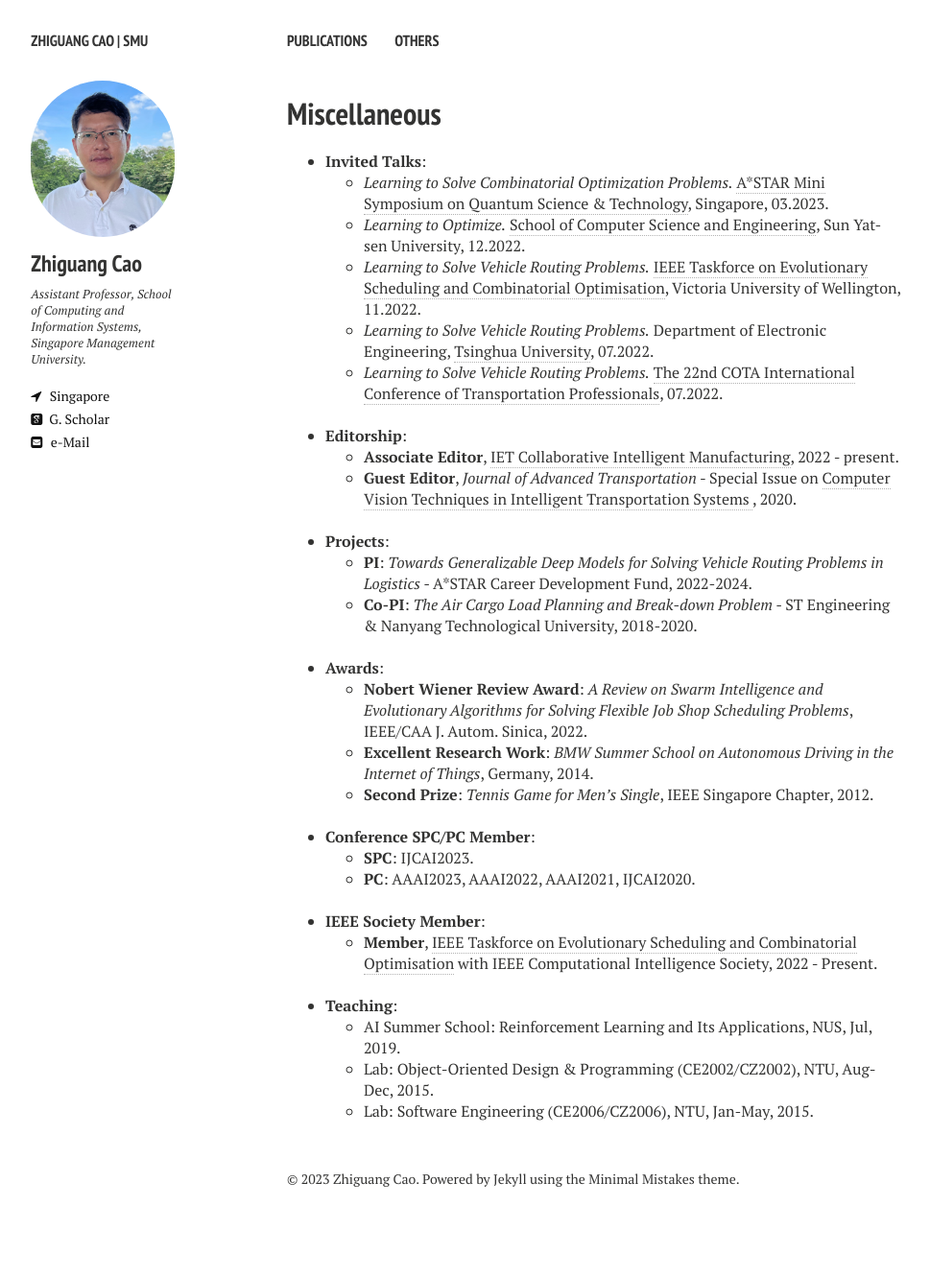
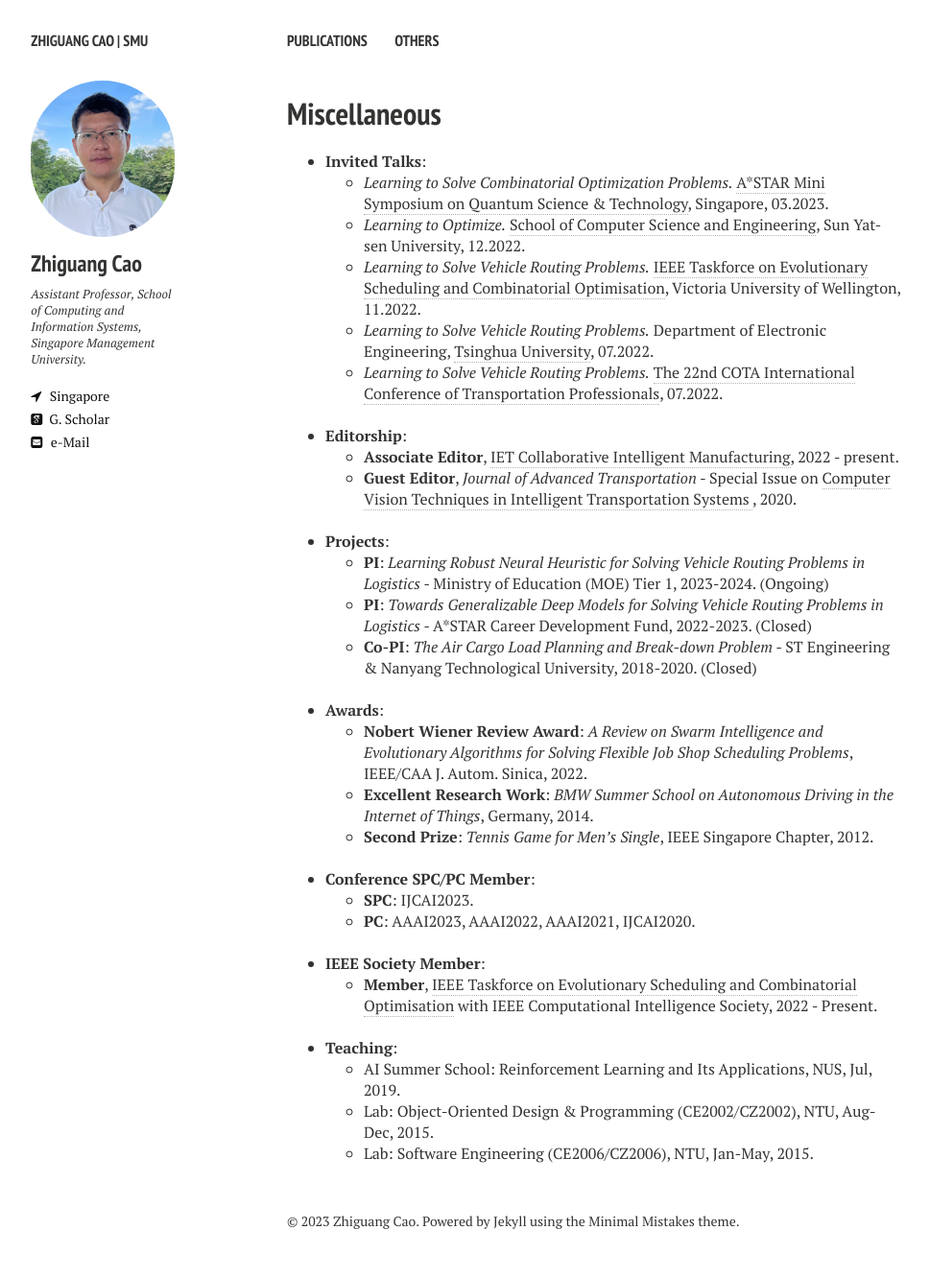
Before and after one commit to zhiguangcaosg/zhiguangcaosg.github.io, a Jekyll site: the page built from others.md, in a window 1280 px wide. Shown: the whole page at 96% size, without its empty margins (21-990 px from the left). Built offline with Jekyll 4.4.1, drawn with Linux system fonts in a browser that asks for light colours; nearby versions of some CDN libraries; before the commit the page ends 1287 px from its top, so only the background shows below that.

Commit message:
Update others.md

```diff
--- a/others.md
+++ b/others.md
@@ -47,9 +47,11 @@ comments: false
 <li>
 <b>Projects</b>:
 	<ul>
-	<li> <b>PI</b>: <i> Towards Generalizable Deep Models for Solving Vehicle Routing Problems in Logistics</i> - A*STAR Career Development Fund, 2022-2024.
+	<li> <b>PI</b>: <i> Learning Robust Neural Heuristic for Solving Vehicle Routing Problems in Logistics</i> - Ministry of Education (MOE) Tier 1, 2023-2024. (Ongoing)
 	</li>
-	<li> <b>Co-PI</b>: <i> The Air Cargo Load Planning and Break-down Problem</i> - ST Engineering & Nanyang Technological University, 2018-2020.
+	<li> <b>PI</b>: <i> Towards Generalizable Deep Models for Solving Vehicle Routing Problems in Logistics</i> - A*STAR Career Development Fund, 2022-2023. (Closed)
+	</li>
+	<li> <b>Co-PI</b>: <i> The Air Cargo Load Planning and Break-down Problem</i> - ST Engineering & Nanyang Technological University, 2018-2020. (Closed)
 	</li>
 	</ul>
 
```
